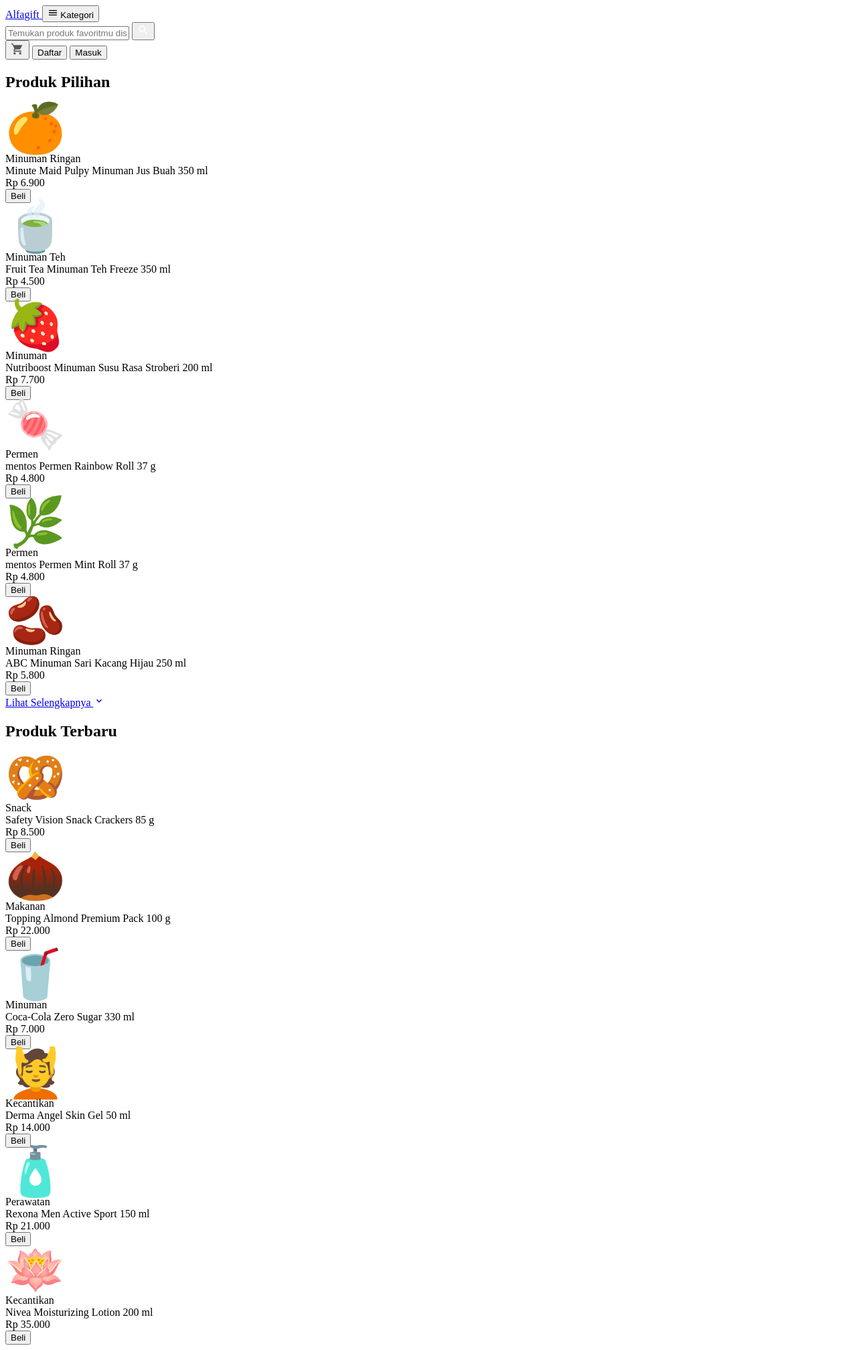
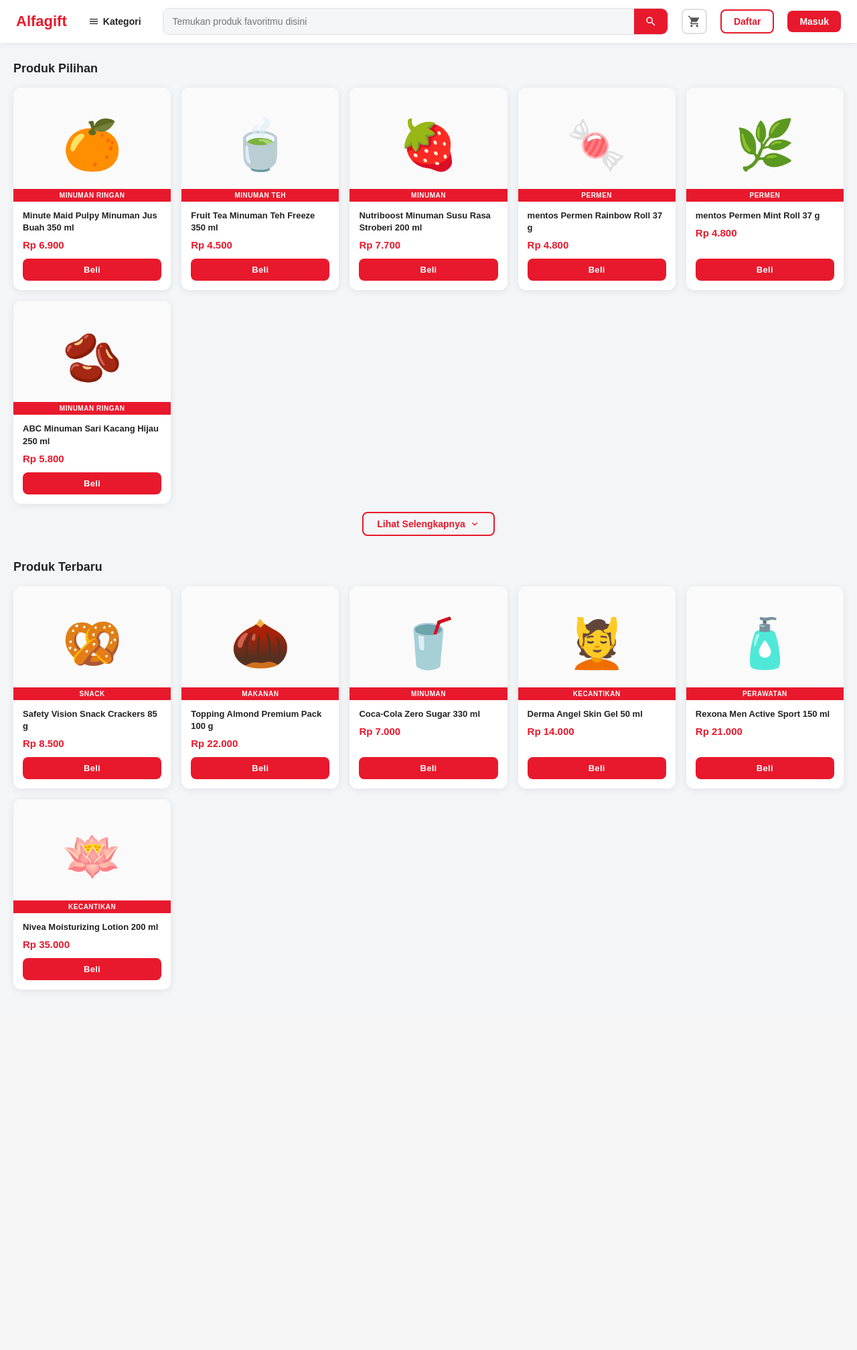
Before and after one commit to offkorsse/WEB-Aldomart, a PHP site: page / in a window 1280 px wide. Shown: the whole page at 67% size. After the commit the page ends 1478 px from the top, so only its background shows below. Run offline with PHP 8.4, Linux system fonts and the light colour scheme.

Commit message:
Update style.css

```diff
--- a/Frontend/style.css
+++ b/Frontend/style.css
@@ -1,104 +1,219 @@
-<!DOCTYPE html>
-<html lang="id">
-<head>
-  <meta charset="UTF-8">
-  <meta name="viewport" content="width=device-width, initial-scale=1.0">
-  <title>ALDOMART</title>
-  <link rel="preconnect" href="https://fonts.googleapis.com">
-  <link href="https://fonts.googleapis.com/css2?family=EB+Garamond:ital,wght@0,400;0,500;1,400&family=DM+Sans:wght@300;400;500&display=swap" rel="stylesheet">
-  <link rel="stylesheet" href="style.css">
-</head>
-<body>
+    /* ── Reset & Base ─────────────────────────────────── */
+    *, *::before, *::after { box-sizing: border-box; margin: 0; padding: 0; }
 
-  <!-- NAVBAR -->
-  <nav class="navbar">
-  <a href="#" class="logo">
-    <span class="logo-text">Alfagift</span>
-  </a>
+    :root {
+      --red:      #e8192c;
+      --red-dark: #c0121f;
+      --yellow:   ;
+      --bg:       #f4f5f7;
+      --white:    #ffffff;
+      --text:     #222222;
+      --muted:    #888888;
+      --border:   #e0e0e0;
+      --shadow:   0 2px 12px rgba(0,0,0,.08);
+      --radius:   12px;
+      --font:     'Nunito', sans-serif;
 
-  <button class="btn-kategori">
-    <svg width="16" height="16" viewBox="0 0 24 24" fill="currentColor"><path d="M3 18h18v-2H3v2zm0-5h18v-2H3v2zm0-7v2h18V6H3z"/></svg>
-    Kategori
-  </button>
+    }
 
-  <div class="search-wrap">
-    <input class="search-input" type="text" placeholder="Temukan produk favoritmu disini" />
-    <button class="search-btn">
-      <svg width="18" height="18" viewBox="0 0 24 24" fill="white"><path d="M15.5 14h-.79l-.28-.27A6.471 6.471 0 0 0 16 9.5 6.5 6.5 0 1 0 9.5 16c1.61 0 3.09-.59 4.23-1.57l.27.28v.79l5 4.99L20.49 19l-4.99-5zm-6 0C7.01 14 5 11.99 5 9.5S7.01 5 9.5 5 14 7.01 14 9.5 11.99 14 9.5 14z"/></svg>
-    </button>
-  </div>
-  <button class="cart-btn">
-    <svg width="20" height="20" viewBox="0 0 24 24" fill="#555"><path d="M7 18c-1.1 0-1.99.9-1.99 2S5.9 22 7 22s2-.9 2-2-.9-2-2-2zm10 0c-1.1 0-1.99.9-1.99 2S15.9 22 17 22s2-.9 2-2-.9-2-2-2zM7.17 14.75l.03-.12.9-1.63H15.55c.75 0 1.41-.41 1.75-1.03L20.88 5H5.21L4 2H1v2h2l3.6 7.59L5.25 14c-.16.28-.25.61-.25.94C5 16.1 5.9 17 7 17h12v-2H7.42c-.13 0-.25-.11-.25-.25z"/></svg>
-  </button>
-
-  <button class="btn-auth btn-daftar">Daftar</button>
-  <button class="btn-auth btn-masuk">Masuk</button>
-</nav>
-
-<!-- Main Content -->
-<main>
-
-  <!-- Section 1 -->
-  <h2 class="section-title">Produk Pilihan</h2>
-  <div class="product-grid" id="productGrid"></div>
-
-  <div class="see-more-wrap">
-    <a href="#" class="see-more">
-      Lihat Selengkapnya
-      <svg width="16" height="16" viewBox="0 0 24 24" fill="currentColor"><path d="M7.41 8.59L12 13.17l4.59-4.58L18 10l-6 6-6-6 1.41-1.41z"/></svg>
-    </a>
-  </div>
-
-  <!-- Section 2: Produk Terbaru -->
-  <h2 class="section-title">Produk Terbaru</h2>
-  <div class="product-grid" id="productGrid2"></div>
-
-    <!-- FOOTER -->
-
-</main>
+    body {
+      font-family: var(--font);
+      background: var(--bg);
+      color: var(--text);
+      min-height: 100vh;
+    }
 
 
+    /* ── Navbar ───────────────────────────────────────── */
+    .navbar {
+      background: var(--white);
+      padding: 12px 24px;
+      display: flex;
+      align-items: center;
+      gap: 20px;
+      position: sticky;
+      top: 0;
+      z-index: 100;
+      box-shadow: 0 2px 8px rgba(0,0,0,.06);
+    }
+    .logo {
+      display: flex;
+      align-items: center;
+      gap: 8px;
+      font-size: 22px;
+      font-weight: 800;
+      color: var(--red);
+      text-decoration: none;
+      white-space: nowrap;
+    }
+    .logo-icon {
+      width: 36px; height: 36px;
+      background: var(--red);
+      border-radius: 8px;
+      display: grid; place-items: center;
+      font-size: 18px;
+    }
 
-<script>  const products = [
-    { name: "Minute Maid Pulpy Minuman Jus Buah 350 ml", price: "Rp 6.900", cat: "Minuman Ringan", emoji: "🍊" },
-    { name: "Fruit Tea Minuman Teh Freeze 350 ml",        price: "Rp 4.500", cat: "Minuman Teh",   emoji: "🍵" },
-    { name: "Nutriboost Minuman Susu Rasa Stroberi 200 ml", price: "Rp 7.700", cat: "Minuman",   emoji: "🍓" },
-    { name: "mentos Permen Rainbow Roll 37 g",            price: "Rp 4.800", cat: "Permen",        emoji: "🍬" },
-    { name: "mentos Permen Mint Roll 37 g",               price: "Rp 4.800", cat: "Permen",        emoji: "🌿" },
-    { name: "ABC Minuman Sari Kacang Hijau 250 ml",       price: "Rp 5.800", cat: "Minuman Ringan", emoji: "🫘" },
-  ];
+    .btn-kategori {
+      display: flex; align-items: center; gap: 6px;
+      background: none; border: none; cursor: pointer;
+      font-family: var(--font); font-size: 14px; font-weight: 700;
+      color: var(--text); padding: 8px 12px;
+      border-radius: 8px; transition: background .15s;
+      white-space: nowrap;
+    }
+    .btn-kategori:hover { background: var(--bg); }
 
-  const newProducts = [
-    { name: "Safety Vision Snack Crackers 85 g",         price: "Rp 8.500",  cat: "Snack",         emoji: "🥨" },
-    { name: "Topping Almond Premium Pack 100 g",          price: "Rp 22.000", cat: "Makanan",       emoji: "🌰" },
-    { name: "Coca-Cola Zero Sugar 330 ml",                price: "Rp 7.000",  cat: "Minuman",       emoji: "🥤" },
-    { name: "Derma Angel Skin Gel 50 ml",                 price: "Rp 14.000", cat: "Kecantikan",    emoji: "💆" },
-    { name: "Rexona Men Active Sport 150 ml",             price: "Rp 21.000", cat: "Perawatan",     emoji: "🧴" },
-    { name: "Nivea Moisturizing Lotion 200 ml",           price: "Rp 35.000", cat: "Kecantikan",    emoji: "🪷" },
-  ];
+    .search-wrap {
+      flex: 1;
+      display: flex;
+      align-items: center;
+      background: var(--bg);
+      border: 1.5px solid var(--border);
+      border-radius: 10px;
+      overflow: hidden;
+      transition: border-color .2s;
+    }
+    .search-wrap:focus-within { border-color: var(--red); }
+    .search-input {
+      flex: 1; border: none; background: transparent;
+      padding: 10px 14px; font-family: var(--font);
+      font-size: 14px; outline: none; color: var(--text);
+    }
+    .search-btn {
+      background: var(--red); border: none; cursor: pointer;
+      padding: 10px 16px; display: grid; place-items: center;
+      transition: background .15s;
+    }
+    .search-btn:hover { background: var(--red-dark); }
+    .search-btn svg { color: white; }
 
-  function renderCards(list, containerId) {
-    const el = document.getElementById(containerId);
-    el.innerHTML = list.map(p => `
-      <div class="product-card">
-        <div class="card-img-wrap">
-          <div class="ribbon"></div>
-          <div style="font-size:72px;line-height:1">${p.emoji}</div>
-          <div class="badge">${p.cat}</div>
-        </div>
-        <div class="card-body">
-          <div class="card-name">${p.name}</div>
-          <div class="card-price">${p.price}</div>
-          <div class="delivery-tag">
-          </div>
-          <button class="btn-beli">Beli</button>
-        </div>
-      </div>
-    `).join('');
-  }
+    .nav-links { display: flex; gap: 4px; align-items: center; }
+    .nav-link {
+      font-size: 14px; font-weight: 700; padding: 8px 14px;
+      border-radius: 8px; text-decoration: none; color: var(--text);
+      transition: background .15s; white-space: nowrap;
+    }
+    .nav-link:hover { background: var(--bg); }
 
-  renderCards(products, 'productGrid');
-  renderCards(newProducts, 'productGrid2');
-  </script>
-</body>
-</html>
+    .cart-btn {
+      background: none; border: 2px solid var(--border);
+      border-radius: 8px; padding: 7px; cursor: pointer;
+      display: grid; place-items: center; transition: border-color .15s;
+    }
+    .cart-btn:hover { border-color: var(--red); }
+
+    .btn-auth {
+      padding: 8px 18px; border-radius: 8px; font-family: var(--font);
+      font-size: 14px; font-weight: 700; cursor: pointer; border: none;
+      transition: .15s;
+    }
+    .btn-daftar {
+      background: var(--white); border: 2px solid var(--red);
+      color: var(--red);
+    }
+    .btn-daftar:hover { background: #fff0f1; }
+    .btn-masuk { background: var(--red); color: white; }
+    .btn-masuk:hover { background: var(--red-dark); }
+
+    /* ── Main ─────────────────────────────────────────── */
+    main { max-width: 1280px; margin: 0 auto; padding: 28px 20px; }
+
+    /* ── Section Title ────────────────────────────────── */
+    .section-title {
+      font-size: 18px; font-weight: 800;
+      margin-bottom: 18px; color: var(--text);
+    }
+
+    /* ── Product Grid ─────────────────────────────────── */
+    .product-grid {
+      display: grid;
+      grid-template-columns: repeat(auto-fill, minmax(196px, 1fr));
+      gap: 16px;
+      margin-bottom: 12px;
+    }
+
+    .product-card {
+      background: var(--white);
+      border-radius: var(--radius);
+      box-shadow: var(--shadow);
+      overflow: hidden;
+      display: flex; flex-direction: column;
+      transition: transform .18s, box-shadow .18s;
+      cursor: pointer;
+    }
+    .product-card:hover {
+      transform: translateY(-4px);
+      box-shadow: 0 8px 24px rgba(0,0,0,.13);
+    }
+
+    /* image area */
+    .card-img-wrap {
+      position: relative;
+      background: #fafafa;
+      padding: 20px;
+      display: flex; align-items: center; justify-content: center;
+      min-height: 170px;
+    }
+    .card-img-wrap img {
+      max-height: 130px; max-width: 100%;
+      object-fit: contain;
+      transition: transform .25s;
+    }
+    .product-card:hover .card-img-wrap img { transform: scale(1.06); }
+
+    /* category badge */
+    .badge {
+      position: absolute; bottom: 0; left: 0; right: 0;
+      background: var(--red);
+      color: white; font-size: 10px; font-weight: 700;
+      text-align: center; padding: 4px 8px;
+      text-transform: uppercase; letter-spacing: .5px;
+    }
+
+    /* card body */
+    .card-body { padding: 12px 14px 14px; flex: 1; display: flex; flex-direction: column; gap: 6px; }
+    .card-name { font-size: 13px; font-weight: 600; color: var(--text); line-height: 1.4; }
+    .card-price { font-size: 15px; font-weight: 800; color: var(--red); margin-top: 2px; }
+
+    /* instant delivery */
+    .delivery-tag {
+      display: flex; align-items: center; gap: 5px;
+      font-size: 11px; font-weight: 600; color: #e87516;
+    }
+    .delivery-dot {
+      width: 14px; height: 14px; border-radius: 50%;
+      background: #e87516; display: grid; place-items: center;
+      font-size: 8px; color: white; flex-shrink: 0;
+    }
+
+    .btn-beli {
+      margin-top: auto;
+      width: 100%; padding: 9px;
+      background: var(--red); color: white;
+      border: none; border-radius: 8px;
+      font-family: var(--font); font-size: 13px; font-weight: 800;
+      cursor: pointer; transition: background .15s;
+      letter-spacing: .3px;
+    }
+    .btn-beli:hover { background: var(--red-dark); }
+
+    /* ── Lihat Selengkapnya ───────────────────────────── */
+    .see-more-wrap {
+      text-align: center; margin: 8px 0 36px;
+    }
+    .see-more {
+      display: inline-flex; align-items: center; gap: 6px;
+      color: var(--red); font-weight: 700; font-size: 14px;
+      text-decoration: none; padding: 8px 20px;
+      border: 2px solid var(--red); border-radius: 8px;
+      transition: background .15s;
+    }
+    .see-more:hover { background: #fff0f1; }
+
+    /* ── Responsive ───────────────────────────────────── */
+    @media (max-width: 768px) {
+      .topbar-links, .nav-links, .btn-daftar { display: none; }
+      .logo-text { display: none; }
+      .navbar { gap: 10px; }
+    }
```
